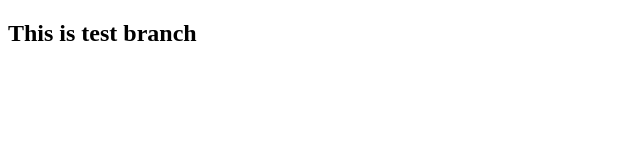
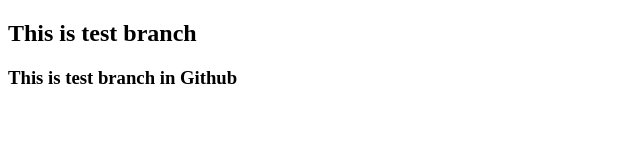
Before and after one commit to CLumbini/GitTest, a plain HTML site: page index.html in a window 1280 px wide. Shown: the whole page, without its empty margins (0-640 px from the left). Drawn offline with Linux system fonts and the light colour scheme.

Commit message:
I changed index.html using Github online editor

```diff
--- a/index.html
+++ b/index.html
@@ -7,5 +7,7 @@
 </head>
 <body>
     <h2>This is test branch</h2>
+    <h3>This is test branch in Github</h3>
+
 </body>
 </html>
```
